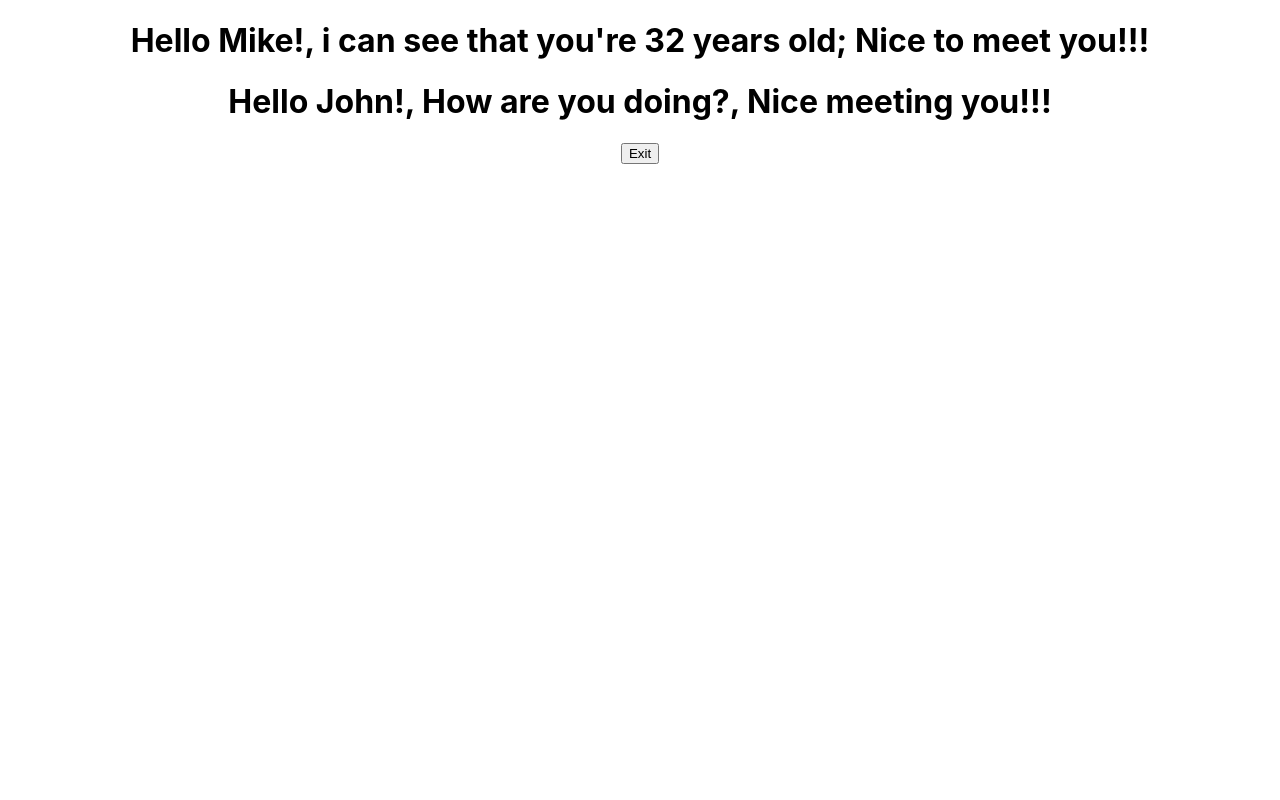
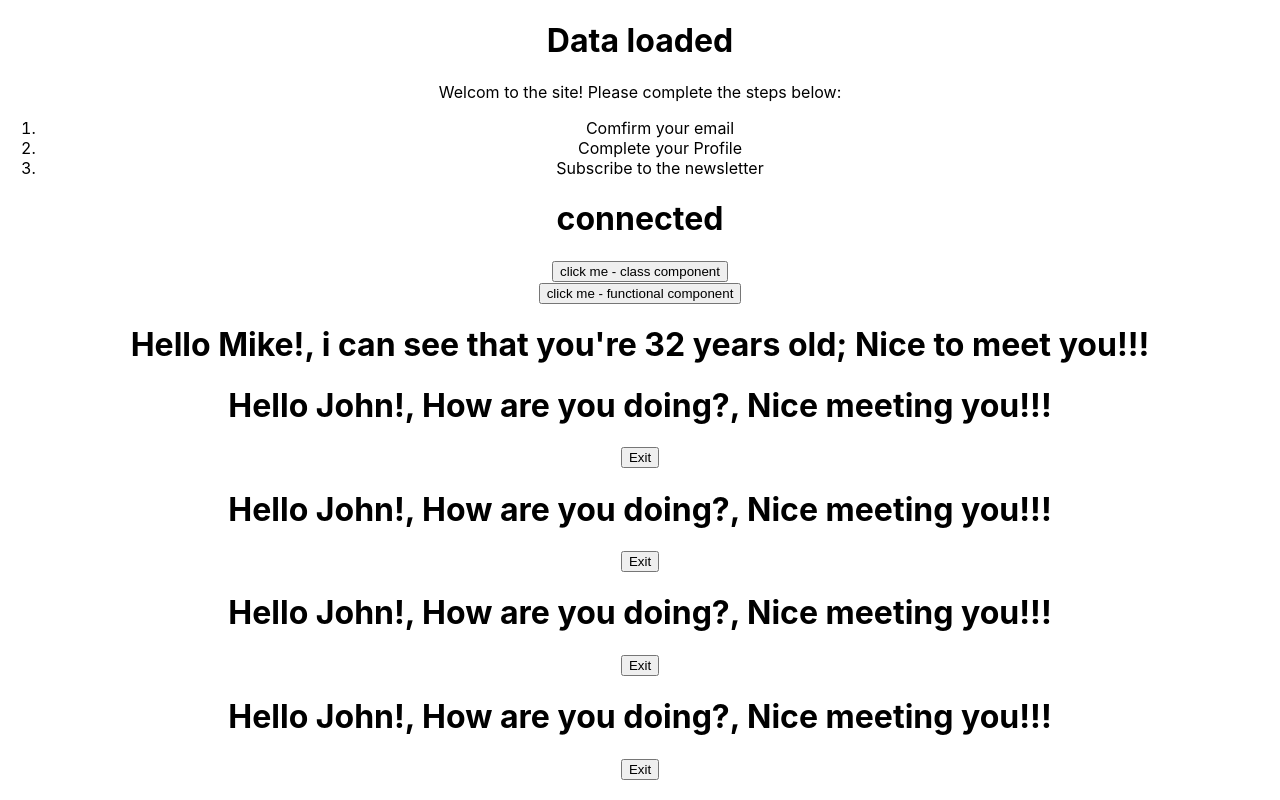
Before and after one commit to Mthabs/gitpod-react, a React (Create React App) app in the folder my-app/: page / in a window 1280 px wide. Built offline with nearby package versions, Linux system fonts and the light colour scheme.

Commit message:
add conditional rendering

```diff
--- a/my-app/src/App.js
+++ b/my-app/src/App.js
@@ -1,13 +1,27 @@
 import React from "react";
-import logo from './logo.svg';
 import './App.css';
+import ConditionalRenderingClass from './components/ConditionalRenderingClass';
+import ConditionalRenderingFunctional from './components/ConditionalRenderingFunctional';
+import EventsClass from './components/EventsClass';
+import EventsFunctional from './components/EventsFunctional';
 import FunctionalGreetingWithProps from "./components/FunctionalGreetingWithProps";
-import StatefulGreeting from "./components/StatefulGreeting";
+import StatefulGreetingBindingBindThis from './components/StatefulGreetingBindingBindThis';
+import StatefulGreetingBindingConstructor from './components/StatefulGreetingBindingConstructor';
+import StatefulGreetingBindingDefine from './components/StatefulGreetingBindingDefine';
+import StatefulGreetingRender from "./components/StatefulGreetingRender";
+
 function App() {
     return (
         <div className="App">
+            <ConditionalRenderingClass />
+            <ConditionalRenderingFunctional connected = {true}/>
+            <EventsClass />
+            <EventsFunctional />
             <FunctionalGreetingWithProps greeting="Nice to meet you!!!" name="Mike!" age="32" />
-            <StatefulGreeting name="John!" greeting="How are you doing?" />
+            <StatefulGreetingBindingBindThis name="John!" greeting="How are you doing?" />
+            <StatefulGreetingBindingConstructor name="John!" greeting="How are you doing?" />
+            <StatefulGreetingBindingDefine name="John!" greeting="How are you doing?" />
+            <StatefulGreetingRender name="John!" greeting="How are you doing?" />
         </div>
     );
 }
--- /dev/null
+++ b/my-app/src/components/ConditionalRenderingClass.js
@@ -0,0 +1,31 @@
+import React, { Component } from 'react';
+
+export class ConditionalRenderingClass extends Component {
+    constructor(props) {
+        super(props);
+
+        this.state = {
+            isLoaded: true,
+            isLoggedIn: true
+        };
+    }
+    render() {
+        return (
+            <div>
+                <h1>{this.state.isLoaded ? 'Data loaded' : 'loading...'}</h1>
+                {this.state.isLoggedIn ? (
+                    <div>
+                        <p>Welcom to the site! Please complete the steps below:</p>
+                        <ol>
+                            <li>Comfirm your email</li>
+                            <li>Complete your Profile</li>
+                            <li>Subscribe to the newsletter</li>
+                        </ol>
+                    </div>
+                ) : (<p>Please sign in</p>)}
+            </div>
+        );
+    }
+}
+
+export default ConditionalRenderingClass;
--- /dev/null
+++ b/my-app/src/components/ConditionalRenderingFunctional.js
@@ -0,0 +1,11 @@
+import React from 'react';
+
+function ConditionalRenderingFunctional(props) {
+    return (
+        <div>
+            <h1>{props.connected ? 'connected' : 'not connected'} </h1>
+        </div>
+    );
+}
+
+export default ConditionalRenderingFunctional;
--- /dev/null
+++ b/my-app/src/components/EventsClass.js
@@ -0,0 +1,16 @@
+import React, { Component } from 'react';
+
+export class EventsClass extends Component {
+    clickHandler() {
+        console.log("Button clicked - class component");
+    }
+    render() {
+        return (
+            <div>
+                <button onClick={this.clickHandler}>click me - class  component</button>
+            </div>
+        );
+    }
+}
+
+export default EventsClass;
--- /dev/null
+++ b/my-app/src/components/EventsFunctional.js
@@ -0,0 +1,14 @@
+import React from 'react';
+
+const EventsFunctional = () => {
+    function clickHandler() {
+        console.log("Button clicked - functional component");
+    }
+    return (
+        <div>
+            <button onClick={clickHandler}>click me - functional component</button>
+        </div>
+    );
+};
+
+export default EventsFunctional;
--- /dev/null
+++ b/my-app/src/components/StatefulGreetingBindingBindThis.js
@@ -0,0 +1,28 @@
+import React from 'react';
+
+class StatefulGreetingBindingBindThis extends React.Component {
+    constructor(props) {
+        super(props);
+        this.state = {
+            introduction: "Hello",
+            ending: "Nice meeting you!!!",
+            buttontext: "Exit"
+        };
+    }
+    handleClick = () => {
+        this.setState((prevState) => ({
+            introduction: prevState.introduction === "Hello" ? "Goodbye!!!" : "Hello",
+            buttontext: prevState.buttontext === "Exit" ? "Enter" : "Exit"
+        }));
+    };
+    render() {
+        return (
+            <div>
+                <h1>{this.state.introduction} {this.props.name}, {this.props.greeting}, {this.state.ending}</h1>
+                <button onClick={this.handleClick.bind(this)}>{this.state.buttontext}</button>
+            </div>
+        );
+    }
+}
+
+export default StatefulGreetingBindingBindThis;
--- /dev/null
+++ b/my-app/src/components/StatefulGreetingBindingConstructor.js
@@ -0,0 +1,29 @@
+import React from 'react';
+
+class StatefulGreetingBindingConstructor extends React.Component {
+    constructor(props) {
+        super(props);
+        this.state = {
+            introduction: "Hello",
+            ending: "Nice meeting you!!!",
+            buttontext: "Exit"
+        };
+        this.handleClick = this.handleClick.bind(this);
+    }
+    handleClick = () => {
+        this.setState((prevState) => ({
+            introduction: prevState.introduction === "Hello" ? "Goodbye!!!" : "Hello",
+            buttontext: prevState.buttontext === "Exit" ? "Enter" : "Exit"
+        }));
+    };
+    render() {
+        return (
+            <div>
+                <h1>{this.state.introduction} {this.props.name}, {this.props.greeting}, {this.state.ending}</h1>
+                <button onClick={this.handleClick}>{this.state.buttontext}</button>
+            </div>
+        );
+    }
+}
+
+export default StatefulGreetingBindingConstructor;
--- /dev/null
+++ b/my-app/src/components/StatefulGreetingBindingDefine.js
@@ -0,0 +1,28 @@
+import React from 'react';
+
+class StatefulGreetingBindingDefine extends React.Component {
+    constructor(props) {
+        super(props);
+        this.state = {
+            introduction: "Hello",
+            ending: "Nice meeting you!!!",
+            buttontext: "Exit"
+        };
+    }
+    handleClick = () => {
+        this.setState((prevState) => ({
+            introduction: prevState.introduction === "Hello" ? "Goodbye!!!" : "Hello",
+            buttontext: prevState.buttontext === "Exit" ? "Enter" : "Exit"
+        }));
+    };
+    render() {
+        return (
+            <div>
+                <h1>{this.state.introduction} {this.props.name}, {this.props.greeting}, {this.state.ending}</h1>
+                <button onClick={this.handleClick}>{this.state.buttontext}</button>
+            </div>
+        );
+    }
+}
+
+export default StatefulGreetingBindingDefine;
--- a/my-app/src/components/StatefulGreeting.js
+++ b/my-app/src/components/StatefulGreetingRender.js
@@ -1,6 +1,6 @@
 import React from 'react';
 
-class StatefulGreeting extends React.Component {
+class StatefulGreetingRender extends React.Component {
     constructor(props) {
         super(props);
         this.state = {
@@ -10,10 +10,10 @@ class StatefulGreeting extends React.Component {
         };
     }
     handleClick() {
-        this.setState({
-            introduction: "Goodbye!!!",
-            buttontext: "Enter"
-        });
+        this.setState((prevState) => ({
+            introduction: prevState.introduction === "Hello" ? "Goodbye!!!" : "Hello",
+            buttontext: prevState.buttontext === "Exit" ? "Enter" : "Exit"
+        }));
     }
     render() {
         return (
@@ -25,4 +25,4 @@ class StatefulGreeting extends React.Component {
     }
 }
 
-export default StatefulGreeting;
+export default StatefulGreetingRender;
```
